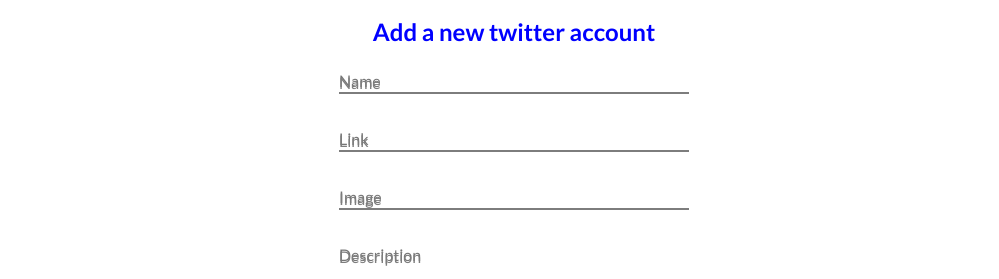
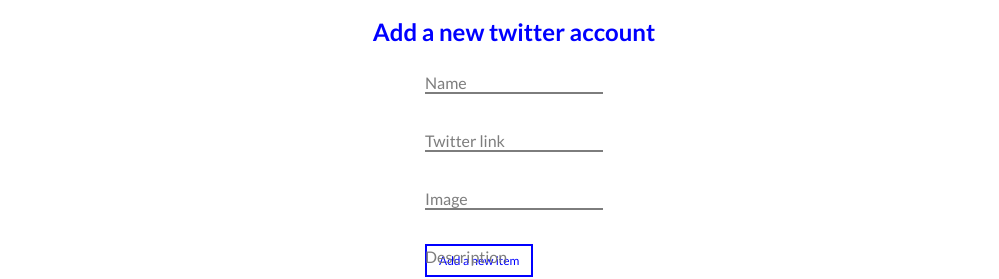
Before and after one commit to TZ-fn/react-course-helloroman, a React (Create React App) app: page / in a window 1280 px wide. Shown: the part 633-912 px from the top of the page, without its empty margins (126-1125 px from the left). Built offline with nearby package versions, Linux system fonts and the light colour scheme.

Commit message:
Move input to a separate component

```diff
--- a/src/components/Form/Form.js
+++ b/src/components/Form/Form.js
@@ -1,12 +1,36 @@
 import React from 'react';
 import styles from './Form.module.scss';
+import Input from '../Input/Input'
 
 const Form = ({ submitFn }) => (
   <div className={styles.wrapper}>
     <h2>Add a new twitter account</h2>
     <form autoComplete='off' onSubmit={submitFn} className={styles.form}>
+      <Input
+        name='name'
+        label='Name'
+        maxLength={40}
+      />
 
-      <div className={styles.formItem}>
+      <Input
+        name='link'
+        label='Twitter link'
+        maxLength={40}
+      />
+
+      <Input
+        name='image'
+        label='Image'
+        maxLength={40}
+      />
+
+      <Input
+        tag='text-area'
+        name='description'
+        label='Description'
+      />
+
+      {/* <div className={styles.formItem}>
         <input type='text' placeholder='Name' name='name' className={styles.input} required />
         <label htmlFor='name' className={styles.label}>Name</label>
       </div>
@@ -24,7 +48,7 @@
       <div className={styles.formItem}>
         <textarea placeholder='Description' name='description' className={styles.textarea} required />
         <label htmlFor='description' className={styles.label}>Description</label>
-      </div>
+      </div> */}
 
       <button type='submit' className={styles.button}>Add a new item</button>
     </form>
--- a/src/components/Form/Form.module.scss
+++ b/src/components/Form/Form.module.scss
@@ -10,62 +10,6 @@
   }
 }
 
-.input {
-  color: #585858;
-  font-size: 16px;
-  border: none;
-  line-height: 22px;
-  width: 100%;
-  background: none;
-  border-bottom: 2px solid #7d7d7d;
-  margin-bottom: 10px;
-}
-
-.textarea {
-  min-width: 350px;
-  resize: none;
-  min-height: 150px;
-  color: #585858;
-  font-size: 16px;
-  border: none;
-  line-height: 22px;
-  background: none;
-  border-bottom: 2px solid #7d7d7d;
-}
-
-.label {
-  color: #7d7d7d;
-  position: absolute;
-  top: 3px;
-  left: 0;
-  transition: 0.2s ease-out all;
-  font-size: 16px;
-}
-
-.formItem {
-  width: 100%;
-  margin: 24px 0;
-  position: relative;
-  flex-shrink: 0;
-}
-
-.input:focus,
-.textarea:focus {
-  outline: 1px solid #7d7d7d;
-}
-
-.input:focus+.label,
-.textarea:focus+.label {
-  top: -22px;
-  font-size: 13px;
-}
-
-.input:not(:placeholder-shown)+.label,
-.textarea:not(:placeholder-shown)+.label {
-  top: -22px;
-  font-size: 13px;
-}
-
 .button {
   font-size: 12px;
   text-decoration: none;
--- /dev/null
+++ b/src/components/Input/Input.js
@@ -0,0 +1,39 @@
+import React from 'react';
+import PropTypes from 'prop-types'
+import styles from './Input.module.scss'
+
+const Input = ({ tag: Tag, name, label, maxLength }) => (
+  <div className={styles.formItem}>
+
+    <Tag
+      type='text'
+      name={name}
+      className={Tag === 'text-area' ? styles.textarea : styles.input}
+      maxLength={maxLength}
+      placeholder=' '
+      required
+    />
+
+    <label
+      htmlFor={name}
+      className={styles.label}
+    >
+      {label}
+    </label>
+
+  </div>
+);
+
+Input.propTypes = {
+  tag: PropTypes.string,
+  name: PropTypes.string.isRequired,
+  label: PropTypes.string.isRequired,
+  maxLength: PropTypes.number,
+}
+
+Input.defaultProps = {
+  tag: 'input',
+  maxLength: 200,
+}
+
+export default Input;
--- /dev/null
+++ b/src/components/Input/Input.module.scss
@@ -0,0 +1,55 @@
+.input {
+  color: #585858;
+  font-size: 16px;
+  border: none;
+  line-height: 22px;
+  width: 100%;
+  background: none;
+  border-bottom: 2px solid #7d7d7d;
+  margin-bottom: 10px;
+}
+
+.textarea {
+  min-width: 350px;
+  resize: none;
+  min-height: 150px;
+  color: #585858;
+  font-size: 16px;
+  border: none;
+  line-height: 22px;
+  background: none;
+  border-bottom: 2px solid #7d7d7d;
+}
+
+.label {
+  color: #7d7d7d;
+  position: absolute;
+  top: 3px;
+  left: 0;
+  transition: 0.2s ease-out all;
+  font-size: 16px;
+}
+
+.formItem {
+  width: 100%;
+  margin: 24px 0;
+  position: relative;
+  flex-shrink: 0;
+}
+
+.input:focus,
+.textarea:focus {
+  outline: 1px solid #7d7d7d;
+}
+
+.input:focus+.label,
+.textarea:focus+.label {
+  top: -22px;
+  font-size: 13px;
+}
+
+.input:not(:placeholder-shown)+.label,
+.textarea:not(:placeholder-shown)+.label {
+  top: -22px;
+  font-size: 13px;
+}
```
